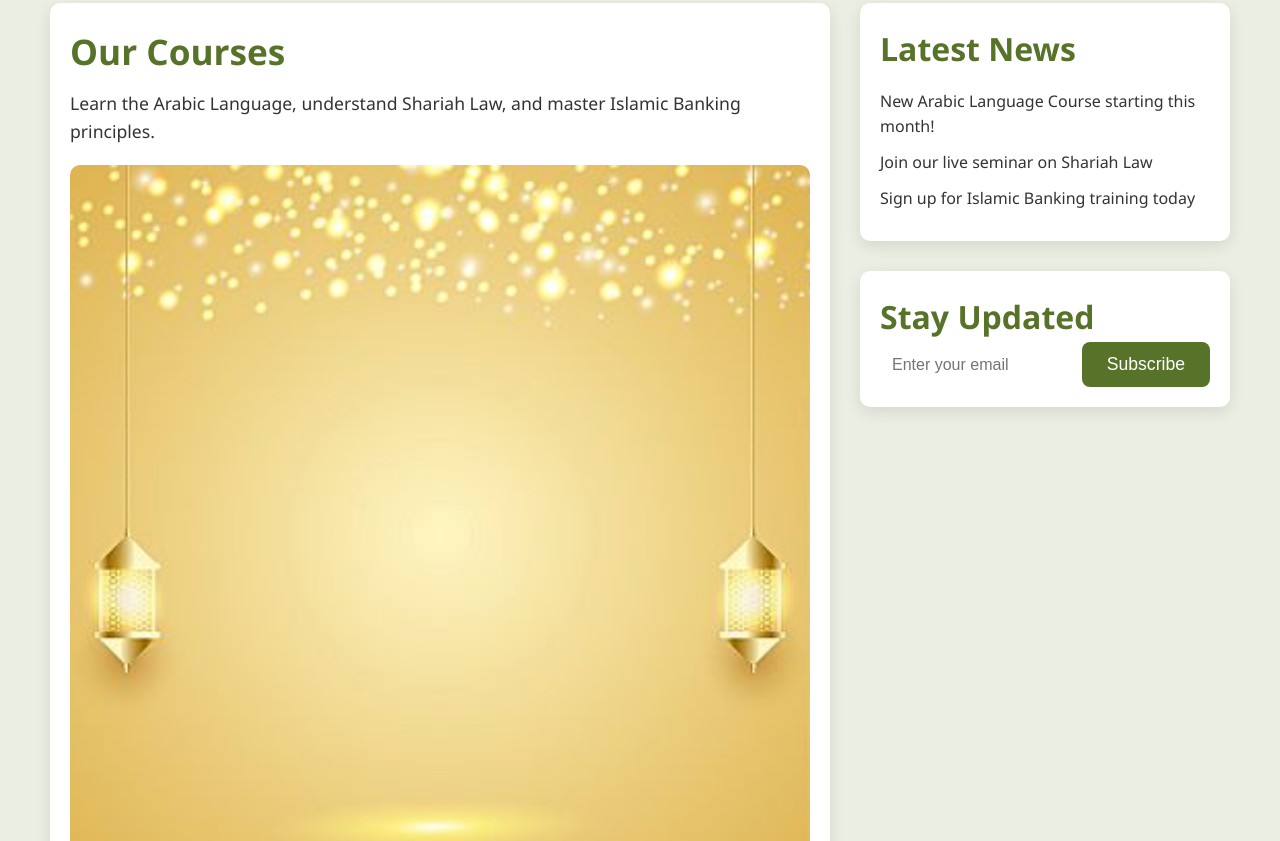
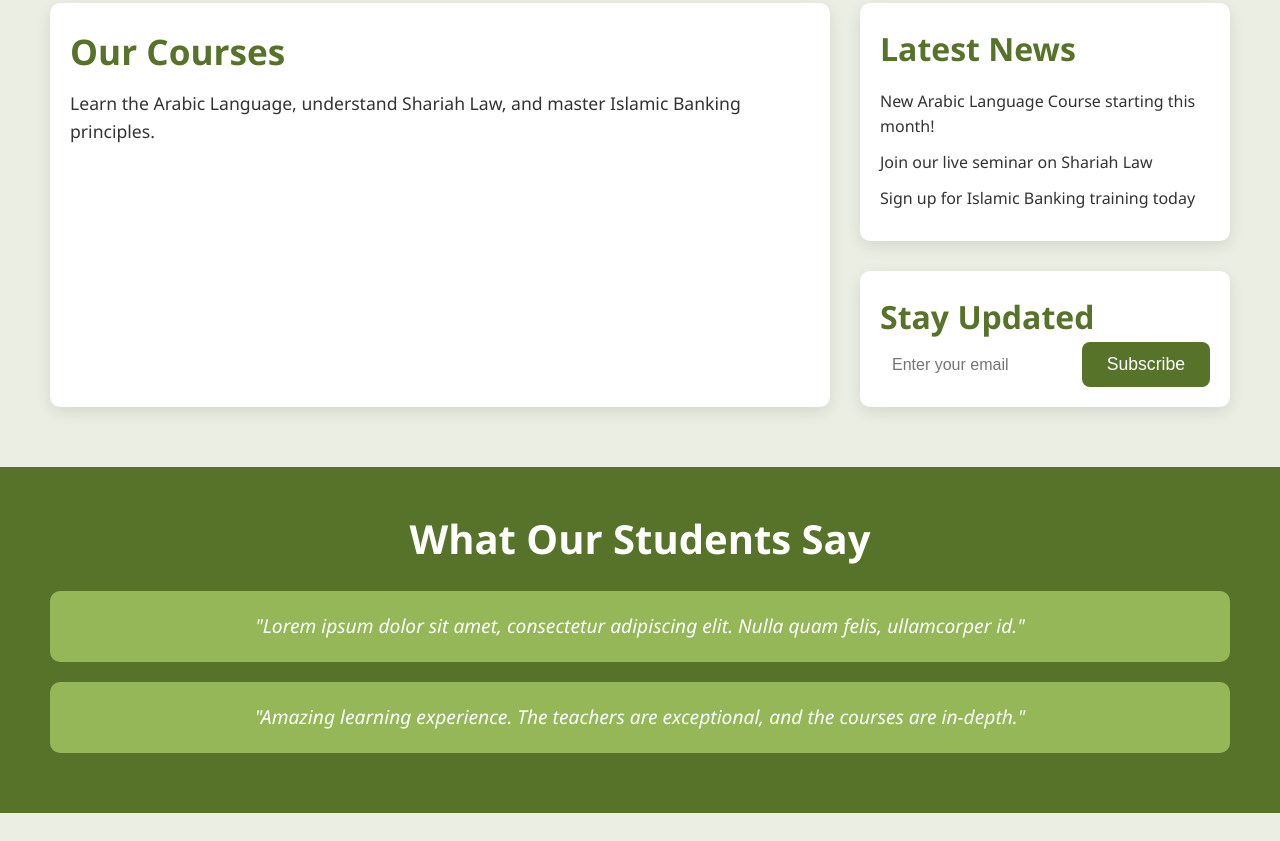
Before and after one commit to Ambreen110/demobyAmbreen, a plain HTML site: page index.html in a window 1280 px wide. Shown: the part 1639-2480 px from the top of the page. Drawn offline with Linux system fonts and the light colour scheme.

Commit message:
2nd commit website files

```diff
--- a/index.html
+++ b/index.html
@@ -56,7 +56,6 @@
             <div class="left">
                 <h2>Our Courses</h2>
                 <p>Learn the Arabic Language, understand Shariah Law, and master Islamic Banking principles.</p>
-                <img src="/slider/nice.jpg" alt="Arabic Language Course">
             </div>
 
             <div class="right">
```
Also changed, not shown: slider/nice.jpg (deleted).
